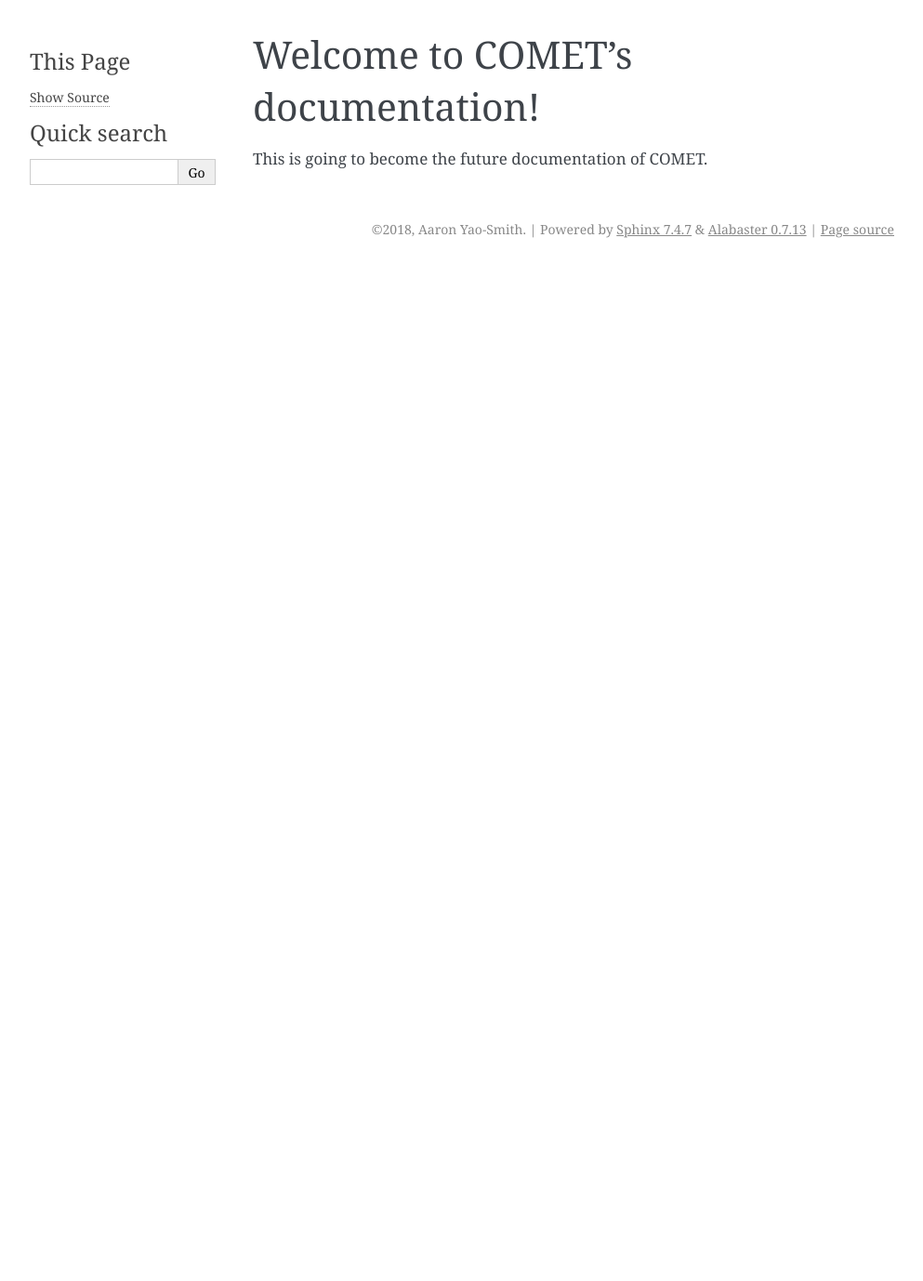
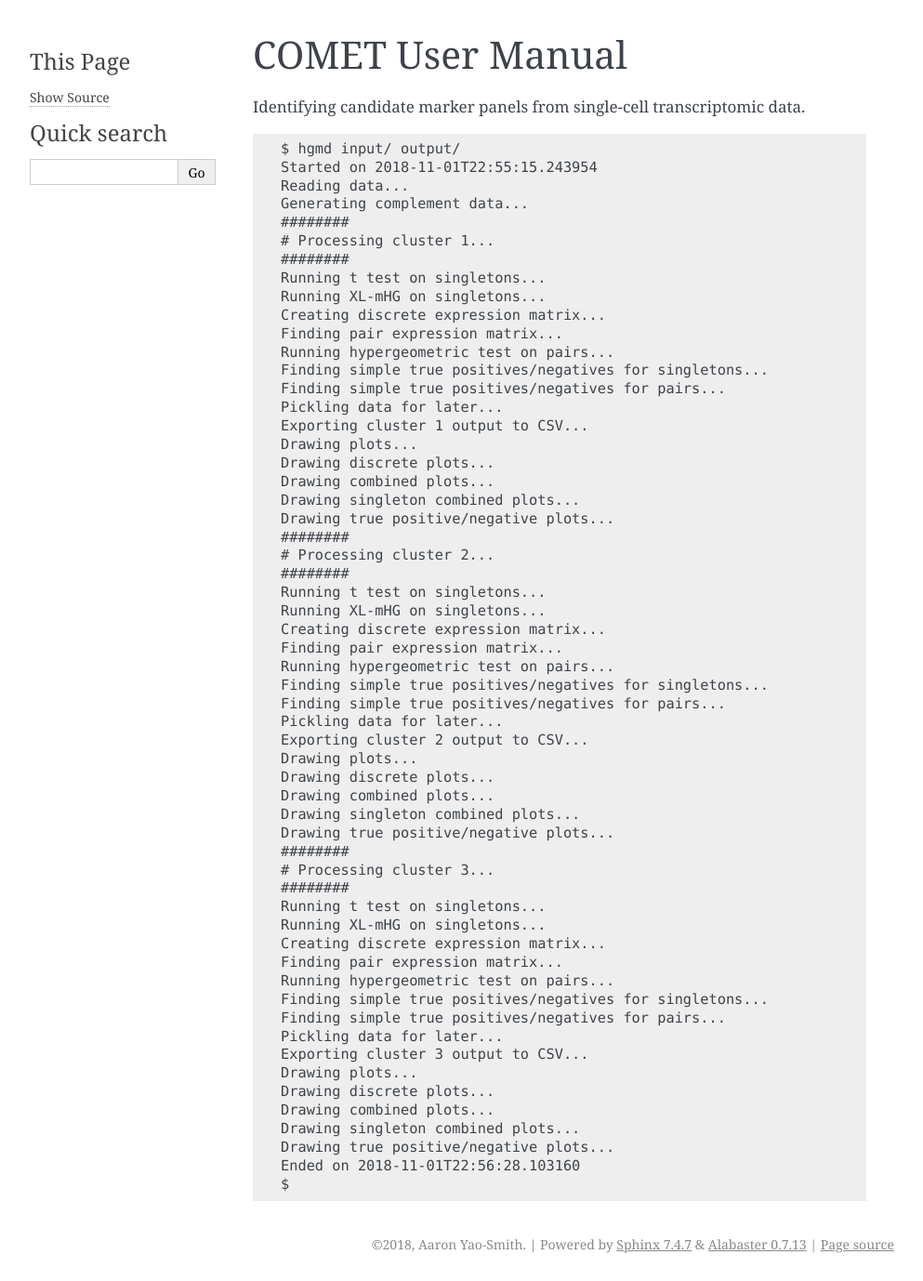
Before and after one commit to aaronyaosmith/comet-prototype, a Sphinx documentation site: the page built from docs/source/index.rst, in a window 1280 px wide. Shown: the whole page at 93% size, without its empty margins (148-1141 px from the left). Built offline with Sphinx 7.4.7, drawn with Linux system fonts in a browser that asks for light colours; before the commit the page ends 900 px from its top, so only the background shows below that.

Commit message:
Begin writing documentation; tweak generally

```diff
--- a/docs/source/conf.py
+++ b/docs/source/conf.py
@@ -6,6 +6,7 @@
     'sphinx.ext.autodoc', ]
 
 project = 'COMET'
+highlight_language = 'python'
 copyright = '2018, Aaron Yao-Smith'
 author = 'Aaron Yao-Smith'
 version = '0.1'
--- a/docs/source/index.rst
+++ b/docs/source/index.rst
@@ -1,7 +1,70 @@
-Welcome to COMET's documentation!
+COMET User Manual
 =====================================
-This is going to become the future documentation of COMET.
+
+Identifying candidate marker panels from single-cell transcriptomic data.
+
+.. code-block:: none
+
+    $ hgmd input/ output/
+    Started on 2018-11-01T22:55:15.243954
+    Reading data...
+    Generating complement data...
+    ########
+    # Processing cluster 1...
+    ########
+    Running t test on singletons...
+    Running XL-mHG on singletons...
+    Creating discrete expression matrix...
+    Finding pair expression matrix...
+    Running hypergeometric test on pairs...
+    Finding simple true positives/negatives for singletons...
+    Finding simple true positives/negatives for pairs...
+    Pickling data for later...
+    Exporting cluster 1 output to CSV...
+    Drawing plots...
+    Drawing discrete plots...
+    Drawing combined plots...
+    Drawing singleton combined plots...
+    Drawing true positive/negative plots...
+    ########
+    # Processing cluster 2...
+    ########
+    Running t test on singletons...
+    Running XL-mHG on singletons...
+    Creating discrete expression matrix...
+    Finding pair expression matrix...
+    Running hypergeometric test on pairs...
+    Finding simple true positives/negatives for singletons...
+    Finding simple true positives/negatives for pairs...
+    Pickling data for later...
+    Exporting cluster 2 output to CSV...
+    Drawing plots...
+    Drawing discrete plots...
+    Drawing combined plots...
+    Drawing singleton combined plots...
+    Drawing true positive/negative plots...
+    ########
+    # Processing cluster 3...
+    ########
+    Running t test on singletons...
+    Running XL-mHG on singletons...
+    Creating discrete expression matrix...
+    Finding pair expression matrix...
+    Running hypergeometric test on pairs...
+    Finding simple true positives/negatives for singletons...
+    Finding simple true positives/negatives for pairs...
+    Pickling data for later...
+    Exporting cluster 3 output to CSV...
+    Drawing plots...
+    Drawing discrete plots...
+    Drawing combined plots...
+    Drawing singleton combined plots...
+    Drawing true positive/negative plots...
+    Ended on 2018-11-01T22:56:28.103160
+    $
+
 
 .. toctree::
      :maxdepth: 2
      :caption: Contents:
+.. highlight:: console
--- /dev/null
+++ b/docs/source/main.rst
@@ -0,0 +1,2 @@
+.. automodule:: hgmd.__main__
+    :members:
--- /dev/null
+++ b/docs/source/visualize.rst
@@ -0,0 +1,2 @@
+.. automodule:: hgmd.visualize
+    :members:
```
Also changed, not shown: index.rst (deleted, +0 -20 lines), setup.py (+5 -4 lines), 1 other file.
